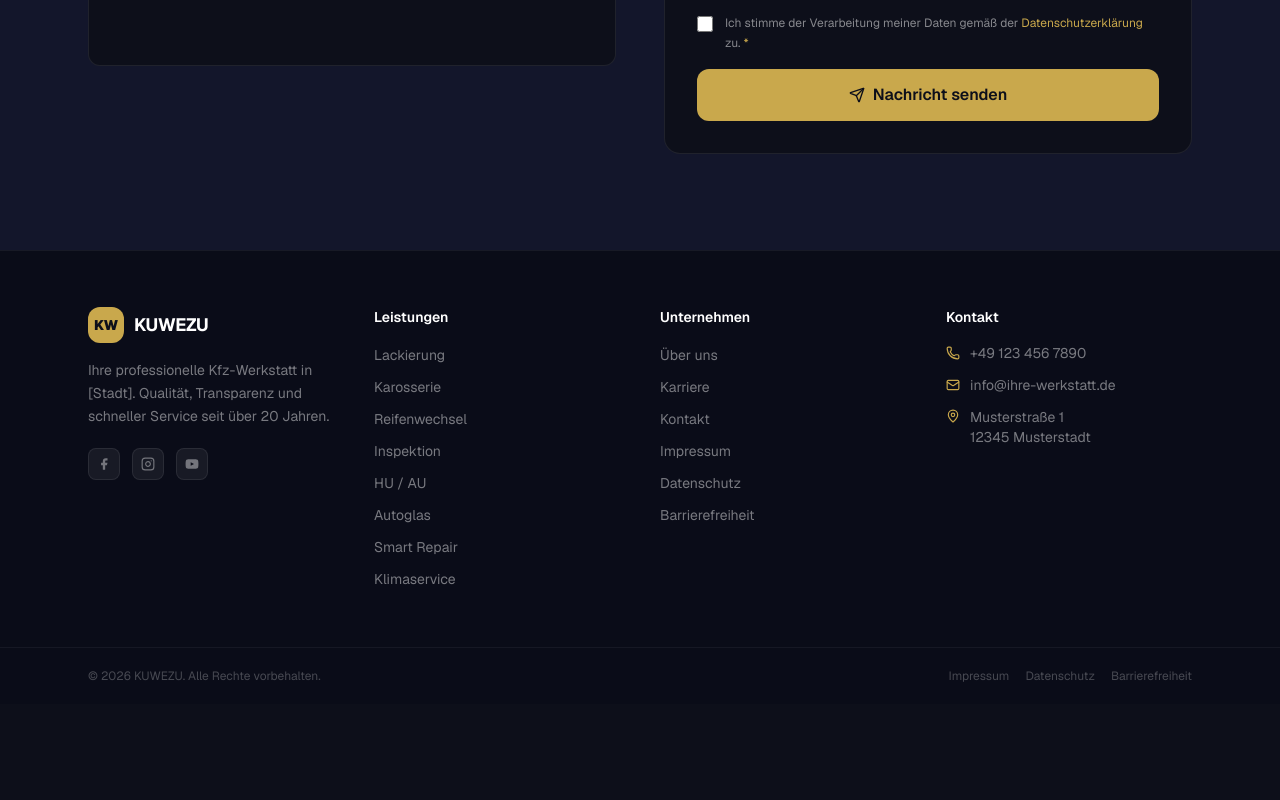
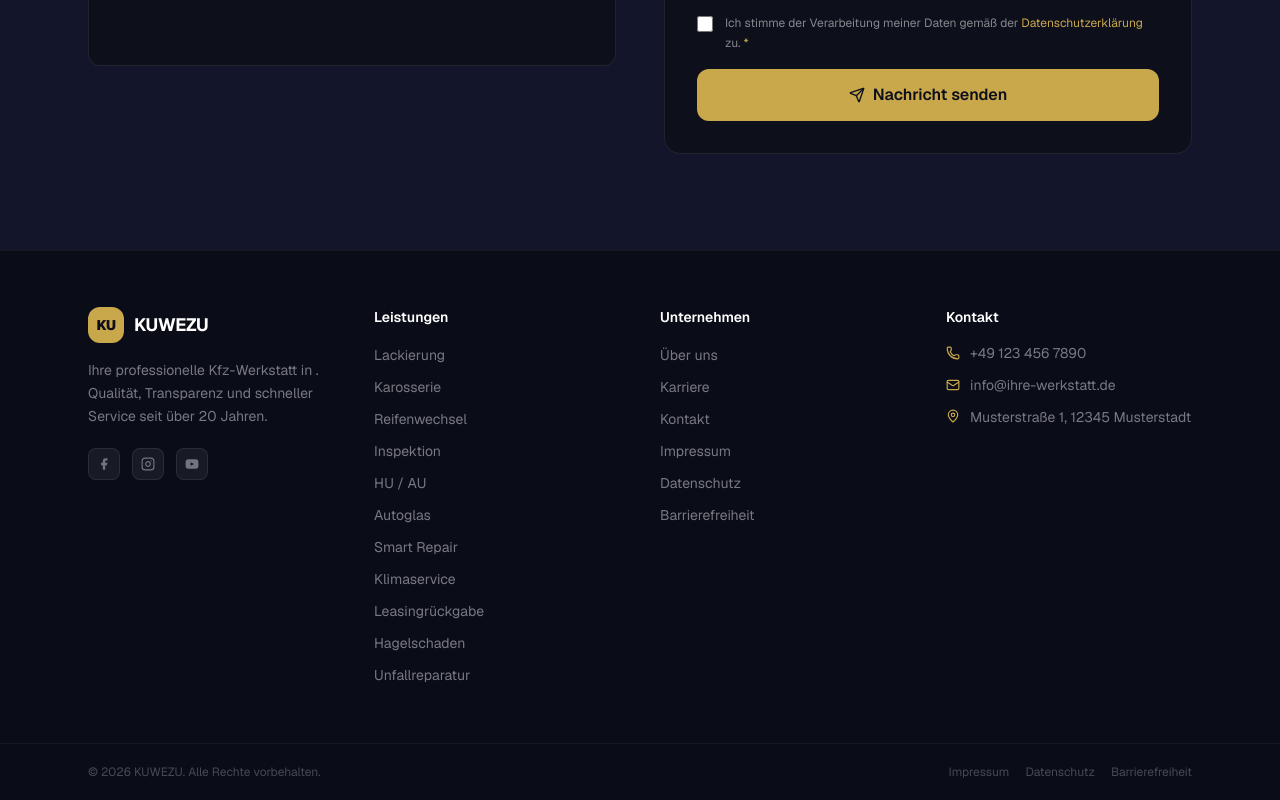
Before and after one commit to KUWEZU/template-onepager-1, a Next.js app: page / in a window 1280 px wide. Shown: the part 5699-6499 px from the top of the page. Before the commit the page ends 6403 px from the top, so only its background shows below. Built offline with nearby package versions, Linux system fonts and the light colour scheme.

Commit message:
fix: use client.ts data in components

```diff
--- a/src/components/Footer.tsx
+++ b/src/components/Footer.tsx
@@ -1,9 +1,5 @@
 import { Phone, Mail, MapPin } from "lucide-react";
-
-const LEISTUNGEN_LINKS = [
-  "Lackierung", "Karosserie", "Reifenwechsel", "Inspektion",
-  "HU / AU", "Autoglas", "Smart Repair", "Klimaservice",
-];
+import { client } from "@/data/client";
 
 const SOCIAL = [
   {
@@ -48,13 +44,17 @@ export function Footer() {
           {/* Brand */}
           <div>
             <div className="flex items-center gap-2.5 mb-4">
-              <div className="w-9 h-9 rounded-xl bg-brand-primary flex items-center justify-center">
-                <span className="text-[#0d0f1a] font-black text-sm tracking-tight">KW</span>
-              </div>
-              <span className="text-white font-bold text-lg tracking-tight">KUWEZU</span>
+              {client.logo ? (
+                <img src={client.logo} alt={client.name} className="h-9 w-auto" />
+              ) : (
+                <div className="w-9 h-9 rounded-xl bg-brand-primary flex items-center justify-center">
+                  <span className="text-[#0d0f1a] font-black text-sm tracking-tight">{client.name.slice(0, 2).toUpperCase()}</span>
+                </div>
+              )}
+              <span className="text-white font-bold text-lg tracking-tight">{client.name}</span>
             </div>
             <p className="text-sm text-white/45 leading-relaxed mb-5">
-              Ihre professionelle Kfz-Werkstatt in [Stadt]. Qualität, Transparenz und
+              Ihre professionelle Kfz-Werkstatt in {client.ort}. Qualität, Transparenz und
               schneller Service seit über 20 Jahren.
             </p>
             <div className="flex items-center gap-3">
@@ -75,13 +75,13 @@ export function Footer() {
           <div>
             <h3 className="text-sm font-semibold text-white mb-4">Leistungen</h3>
             <ul className="space-y-2" role="list">
-              {LEISTUNGEN_LINKS.map((item) => (
-                <li key={item}>
+              {client.leistungen.map((l) => (
+                <li key={l.title}>
                   <a
                     href="#leistungen"
                     className="text-sm text-white/45 hover:text-white transition-colors"
                   >
-                    {item}
+                    {l.title}
                   </a>
                 </li>
               ))}
@@ -118,26 +118,26 @@ export function Footer() {
             <ul className="space-y-3" role="list">
               <li>
                 <a
-                  href="tel:+491234567890"
+                  href={`tel:${client.telefon}`}
                   className="flex items-center gap-2.5 text-sm text-white/45 hover:text-white transition-colors"
                 >
                   <Phone className="w-3.5 h-3.5 text-brand-primary shrink-0" aria-hidden="true" />
-                  +49 123 456 7890
+                  {client.telefon}
                 </a>
               </li>
               <li>
                 <a
-                  href="mailto:info@ihre-werkstatt.de"
+                  href={`mailto:${client.email}`}
                   className="flex items-center gap-2.5 text-sm text-white/45 hover:text-white transition-colors"
                 >
                   <Mail className="w-3.5 h-3.5 text-brand-primary shrink-0" aria-hidden="true" />
-                  info@ihre-werkstatt.de
+                  {client.email}
                 </a>
               </li>
               <li>
                 <address className="not-italic flex items-start gap-2.5 text-sm text-white/45">
                   <MapPin className="w-3.5 h-3.5 text-brand-primary shrink-0 mt-0.5" aria-hidden="true" />
-                  <span>Musterstraße 1<br />12345 Musterstadt</span>
+                  <span>{client.adresse}</span>
                 </address>
               </li>
             </ul>
@@ -149,7 +149,7 @@ export function Footer() {
       <div className="border-t border-white/[0.05]">
         <div className="max-w-6xl mx-auto px-4 sm:px-6 py-5 flex flex-col sm:flex-row items-center justify-between gap-3">
           <p className="text-xs text-white/25">
-            © {year} KUWEZU. Alle Rechte vorbehalten.
+            © {year} {client.name}. Alle Rechte vorbehalten.
           </p>
           <div className="flex items-center gap-4">
             <a href="/impressum"   className="text-xs text-white/25 hover:text-white/60 transition-colors">Impressum</a>
```
